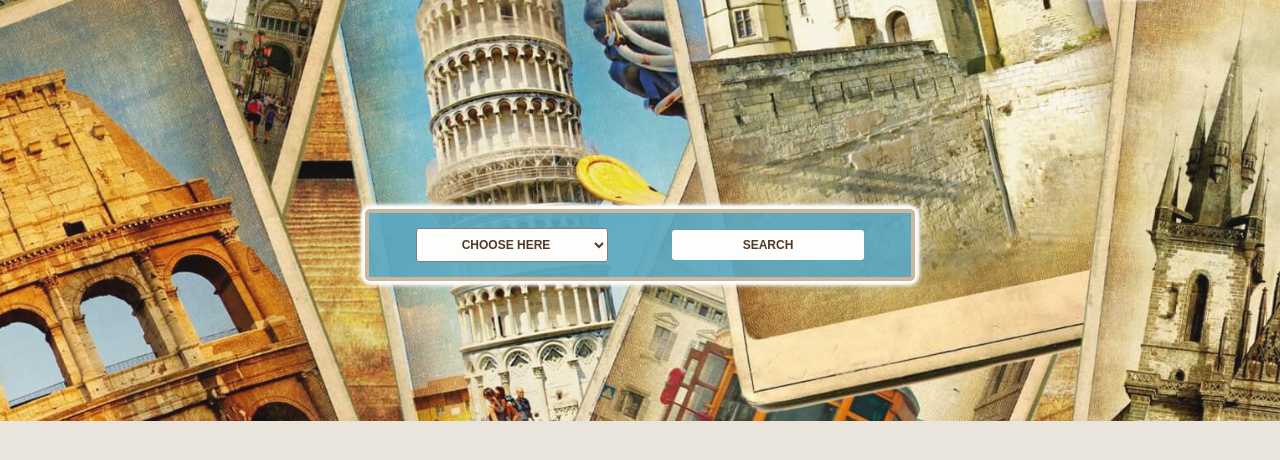
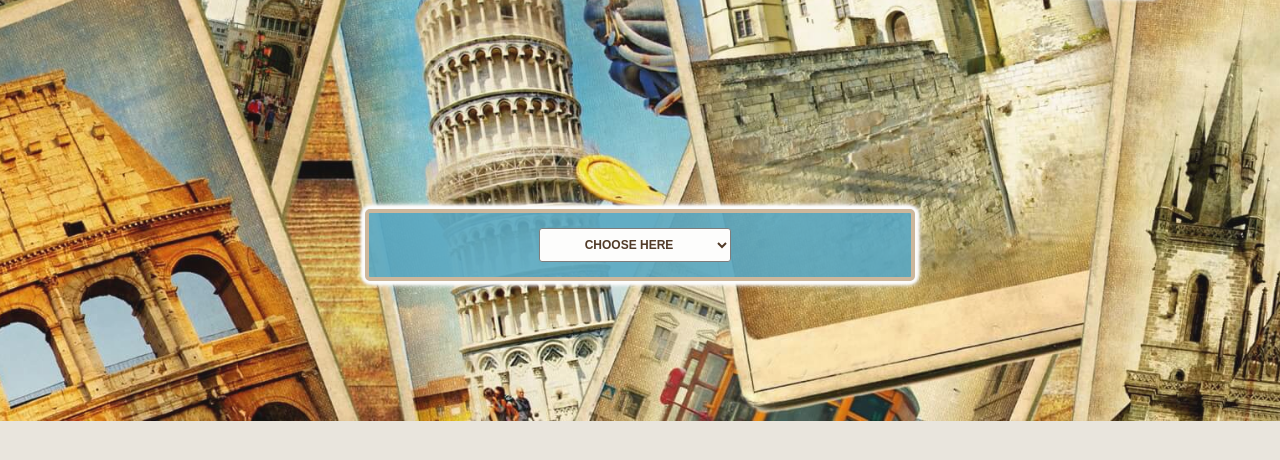
Before and after one commit to kasiakor/adventure-time, a plain HTML site: page index.html in a window 1280 px wide. Shown: the part 584-1044 px from the top of the page. Drawn offline with nearby package versions, Linux system fonts and the light colour scheme; a web font is replaced by a local one.

Commit message:
Remove input search and related style

```diff
--- a/css/main.css
+++ b/css/main.css
@@ -206,11 +206,11 @@ input[type="button"]{
     max-width: 550px;
 }
 
-.select-box select, input {
+.select-box select {
     font-size: 12px;
-    width: 50%;
+    width: 100%;
     max-width: 192px;
-    margin: 0 32px;
+    margin: 0 155px;
     padding: 8px;
     text-align: center;
     color: rgb(70, 47, 27);
@@ -224,7 +224,7 @@ input[type="button"]{
     border-radius: 3px;
 }
 
-.select-box select:active, input:active, .select-box select:focus, input:focus {
+.select-box select:active, .select-box select:focus {
     outline: none;
     -moz-outline-style: none;
 }
--- a/index.html
+++ b/index.html
@@ -38,7 +38,6 @@
                           <option value="http://www.winston.nl/">Winston Kingdom</option>
                           <option value="http://www.bauhaus.be/">Bauhaus Hostels</option>
                         </select>
-                        <input type="button" value="SEARCH"/>
                     </div>
                 </div>
             </div>
```
